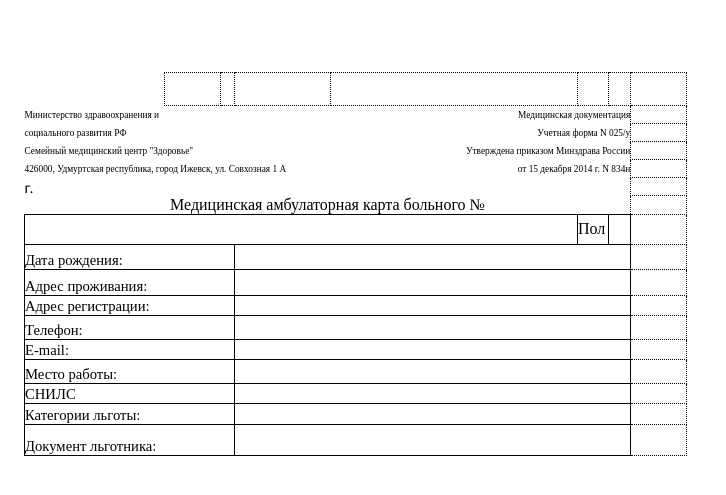
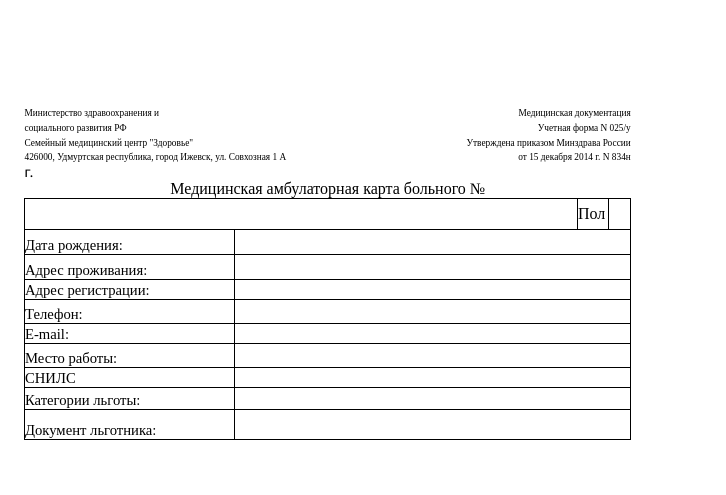
Before and after one commit to AndreyBibikoff/cinic, a Django app: template clinic/patient/templates/patient/med_card.html in a window 1280 px wide. Shown: the top 495 px of the page, without its empty margins (0-726 px from the left). Run offline with Django 4.2, Linux system fonts and the light colour scheme; the template is opened without the code that fills it, so the values that code supplies are empty.

Commit message:
add new ids, fix med_card

```diff
--- a/clinic/patient/templates/patient/med_card.html
+++ b/clinic/patient/templates/patient/med_card.html
@@ -128,116 +128,75 @@ body { margin-left: 0.25in; margin-right: 0.25in; margin-top: 0.75in; margin-bot
         <col class="col5">
         <col class="col6">
         <col class="col7">
-        <col class="col8">
         <tbody>
           <tr class="row0">
-            <td class="column0 style8 null style8" colspan="2"></td>
-            <td class="column2">&nbsp;</td>
-            <td class="column3">&nbsp;</td>
-            <td class="column4">&nbsp;</td>
-            <td class="column5">&nbsp;</td>
-            <td class="column6">&nbsp;</td>
-            <td class="column7">&nbsp;</td>
-            <td class="column8">&nbsp;</td>
+
           </tr>
           <tr class="row1">
             <td class="column0 style5 s style5" colspan="5">Министерство здравоохранения и</td>
             <td class="column5 style6 s style6" colspan="3">Медицинская документация</td>
-            <td class="column8">&nbsp;</td>
           </tr>
           <tr class="row2">
             <td class="column0 style5 s style5" colspan="5">социального развития РФ</td>
             <td class="column5 style6 s style6" colspan="3">Учетная форма N 025/у</td>
-            <td class="column8">&nbsp;</td>
           </tr>
           <tr class="row3">
             <td class="column0 style5 s style5" colspan="5">Семейный медицинский  центр &quot;Здоровье&quot;</td>
             <td class="column5 style6 s style6" colspan="3">Утверждена приказом Минздрава России</td>
-            <td class="column8">&nbsp;</td>
           </tr>
           <tr class="row4">
             <td class="column0 style5 s style5" colspan="5">426000, Удмуртская республика, город Ижевск, ул. Совхозная 1 А</td>
             <td class="column5 style6 s style6" colspan="3">от 15 декабря 2014 г. N 834н</td>
-            <td class="column8">&nbsp;</td>
           </tr>
           <tr class="row5">
             <td class="column0 style9 s style9" colspan="8">{{ date }} г.</td>
-            <td class="column8">&nbsp;</td>
           </tr>
           <tr class="row6">
             <td class="column0 style7 s style7" colspan="8">Медицинская амбулаторная карта больного № {{ patient.pk }}</td>
-            <td class="column8">&nbsp;</td>
           </tr>
           <tr class="row7">
             <td class="column0 style10 s style10" colspan="6">{{patient.lastname}} {{patient.firstname}} {{patient.middlename}}</td>
             <td class="column6 style11 s">Пол</td>
             <td class="column7 style12 s">{{ sex }}</td>
-            <td class="column8">&nbsp;</td>
           </tr>
           <tr class="row8">
             <td class="column0 style13 s style15" colspan="4">Дата рождения:</td>
             <td class="column4 style16 s style18" style="text-indent:5px;" colspan="4">{{ bdate }}</td>
-            <td class="column8">&nbsp;</td>
           </tr>
           <tr class="row9">
             <td class="column0 style19 s style21" colspan="4">Адрес проживания:</td>
             <td class="column4 style22 s style24" style="text-indent:5px;" colspan="4">{{ patient.address }}</td>
-            <td class="column8">&nbsp;</td>
           </tr>
           <tr class="row10">
             <td class="column0 style19 s style21" colspan="4">Адрес регистрации:</td>
             <td class="column4 style22 s style24" style="text-indent:5px;" colspan="4">{{ patient.address }}</td>
-            <td class="column8">&nbsp;</td>
           </tr>
           <tr class="row11">
             <td class="column0 style19 s style21" colspan="4">Телефон:</td>
             <td class="column4 style22 s style24" style="text-indent:5px;" colspan="4">{{ patient.mobile_phone }}</td>
-            <td class="column8">&nbsp;</td>
           </tr>
           <tr class="row12">
             <td class="column0 style19 s style21" colspan="4">E-mail:</td>
             <td class="column4 style19 s style21" style="text-indent:5px;" colspan="4">{{ email }}</td>
-            <td class="column8">&nbsp;</td>
           </tr>
           <tr class="row13">
             <td class="column0 style19 s style21" colspan="4">Место работы:</td>
             <td class="column4 style25 null style24" colspan="4"></td>
-            <td class="column8">&nbsp;</td>
           </tr>
           <tr class="row14">
             <td class="column0 style19 s style21" colspan="4">СНИЛС</td>
             <td class="column4 style22 s style24" style="text-indent:5px;" colspan="4">{{ snils }}</td>
-            <td class="column8">&nbsp;</td>
           </tr>
           <tr class="row15">
             <td class="column0 style26 s style28" colspan="4">Категории льготы:</td>
             <td class="column4 style29 null style31" colspan="4"></td>
-            <td class="column8">&nbsp;</td>
           </tr>
           <tr class="row16">
             <td class="column0 style22 s style24" colspan="4">Документ льготника:</td>
             <td class="column4 style32 null style32" colspan="4"></td>
-            <td class="column8">&nbsp;</td>
           </tr>
-          <tr class="row17">
-            <td class="column0 style1 null"></td>
-            <td class="column1 style2 null"></td>
-            <td class="column2 style3 null"></td>
-            <td class="column3 style3 null"></td>
-            <td class="column4 style4 null style4" colspan="4"></td>
-            <td class="column8 style3 null"></td>
-          </tr>
-          <tr class="row18">
-            <td class="column0 style3 null"></td>
-            <td class="column1 style3 null"></td>
-            <td class="column2 style3 null"></td>
-            <td class="column3 style3 null"></td>
-            <td class="column4 style3 null"></td>
-            <td class="column5 style3 null"></td>
-            <td class="column6 style3 null"></td>
-            <td class="column7 style3 null"></td>
-            <td class="column8 style3 null"></td>
-          </tr>
+
+
         </tbody>
     </table>
   </body>
--- a/clinic/patient/templates/patient/patient_detail.html
+++ b/clinic/patient/templates/patient/patient_detail.html
@@ -24,6 +24,7 @@
 
                                         <a href="{% url 'patient:opd' patient.pk%}" class="btn btn-success" role="button">Согласие на ОПД</a>
                                         <a href="{% url 'patient:dogovor5str' patient.pk%}" class="btn btn-success" role="button">Договор</a>
+                                        <a href="{% url 'patient:ids' patient.pk%}" class="btn btn-success" role="button">ИДС2023</a>
                                         <a href="{% url 'patient:ids_opd' patient.pk%}" class="btn btn-success" role="button">ИДС+ОПД</a>
                                         <a href="{% url 'patient:el_boln' patient.pk%}" class="btn btn-success" role="button">Согласие на эл. больничный</a>
                                         <a href="{% url 'patient:med_card' patient.pk%}" class="btn btn-success" role="button">Карта</a>
--- a/clinic/patient/urls.py
+++ b/clinic/patient/urls.py
@@ -17,7 +17,7 @@ from django.contrib import admin
 from django.urls import path, include
 
 from patient.views import patients, add_patient, patient_detail, opd, dogovor2str, ids_opd, el_boln, med_card, \
-    dogovor5str
+    dogovor5str, ids
 
 app_name = 'patient'
 
@@ -31,6 +31,7 @@ urlpatterns = [
     path('dogovor5str/<int:pk>/', dogovor5str, name='dogovor5str'),
     path('old_dogovor2str/<int:pk>/', dogovor2str, name='dogovor2str'),
     path('ids_opd/<int:pk>/', ids_opd, name='ids_opd'),
+    path('ids/<int:pk>/', ids, name='ids'),
     path('soglasie_na_boln/<int:pk>/', el_boln, name='el_boln'),
     path('med_card/<int:pk>/', med_card, name='med_card'),
 
```
Also changed, not shown: clinic/patient/views.py (+22 -0 lines).
